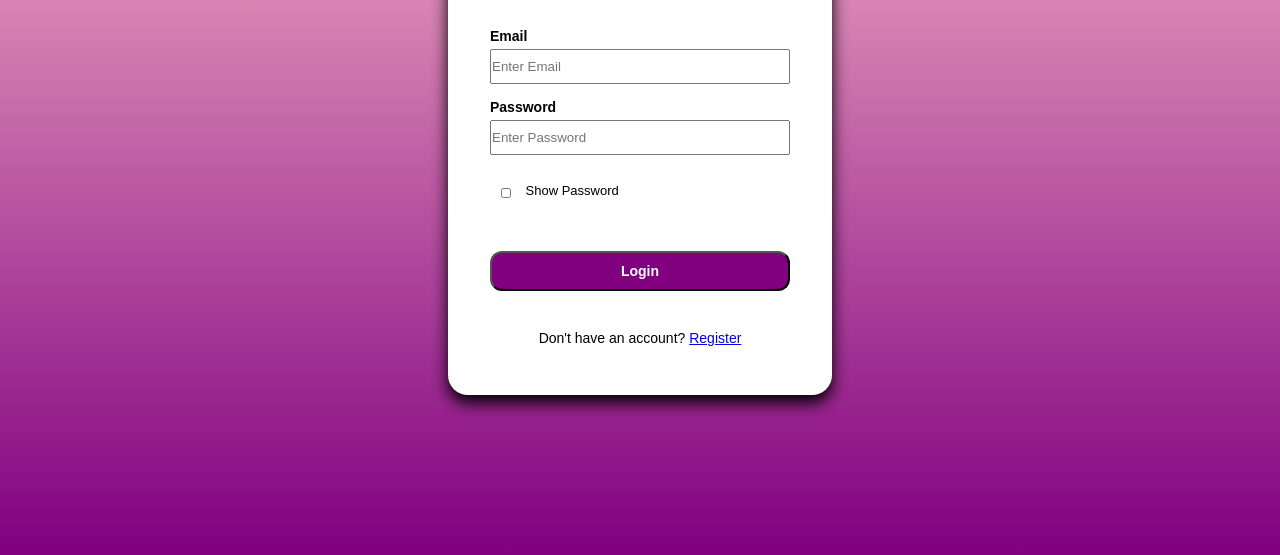
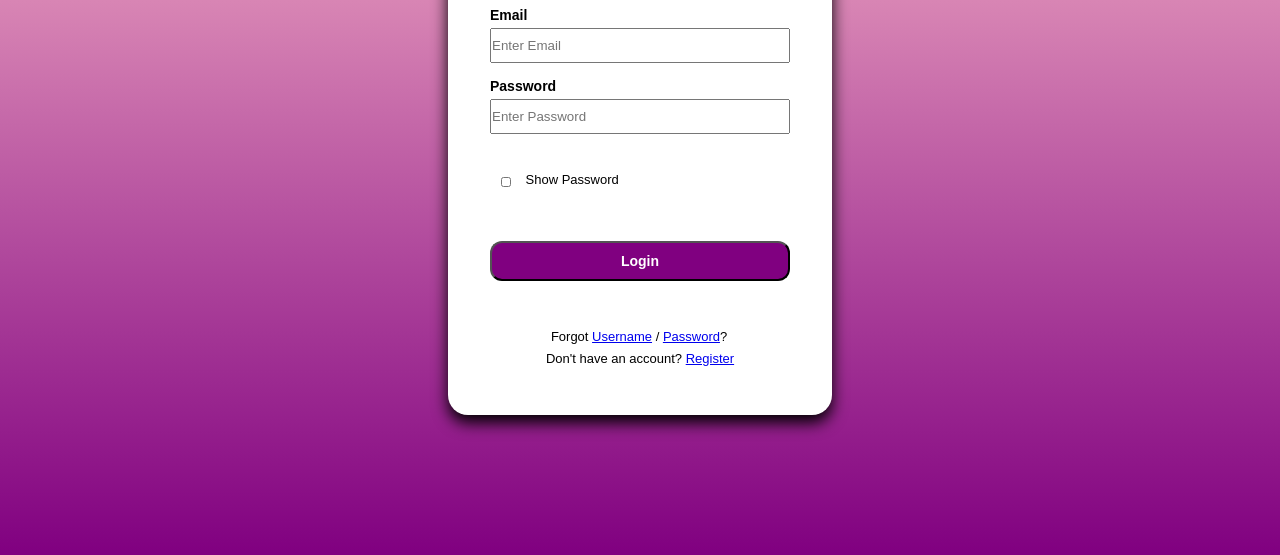
Before and after one commit to Saumiya-V/HTML_CSS, a plain HTML site: page Login/index.html in a window 1280 px wide. Shown: the part 245-800 px from the top of the page. Drawn offline with Linux system fonts and the light colour scheme.

Commit message:
Login form created

```diff
--- a/Login/index.html
+++ b/Login/index.html
@@ -18,9 +18,9 @@
       <div class="form">
         <form class="myform">
           <label for="email">Email</label>
-          <input type="email" name="email" id="" placeholder="Enter Email">
+          <input type="email" name="email" placeholder="Enter Email">
           <label for="pwd">Password</label>
-          <input type="password" name="pwd" id="" placeholder="Enter Password">
+          <input type="password" name="pwd" placeholder="Enter Password">
         </form>
       </div>
 
@@ -37,6 +37,7 @@
 
       <!-- Register Link -->
       <div class="register">
+        <pre>Forgot <a href="#">Username</a> / <a href="#">Password</a>?</pre>
         <p>Don't have an account? <a href="#">Register</a></p>
       </div>
 
--- a/Login/style.css
+++ b/Login/style.css
@@ -17,7 +17,7 @@ body{
 
 .container{
   width:30%;
-  height: 60%;
+  height: 65%;
   background-color: white;
   display: flex;
   flex-direction: column;
@@ -80,14 +80,19 @@ input{
 
 .register{
   margin-bottom: 35px;
-  font-size: 14px;
-  margin-top: 10px;
+  font-size: 13px;
+  margin-top: 20px;
 }
+.register pre{
+  margin-left:5px;
+  margin-bottom: 7px;
+}
+
 #show{
  display: flex;
  margin-right: 185px;
  width: 100%;
-
+ margin-top: 10px;
 }
 #show input{
    height: 10px;
```
